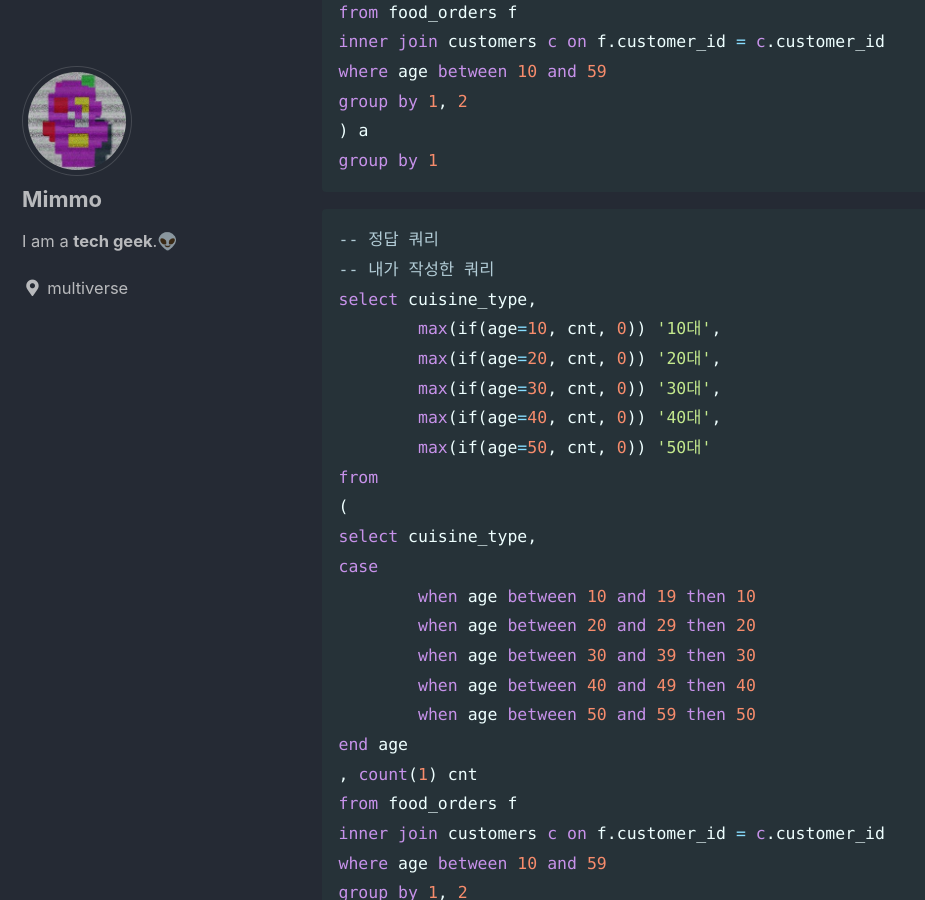
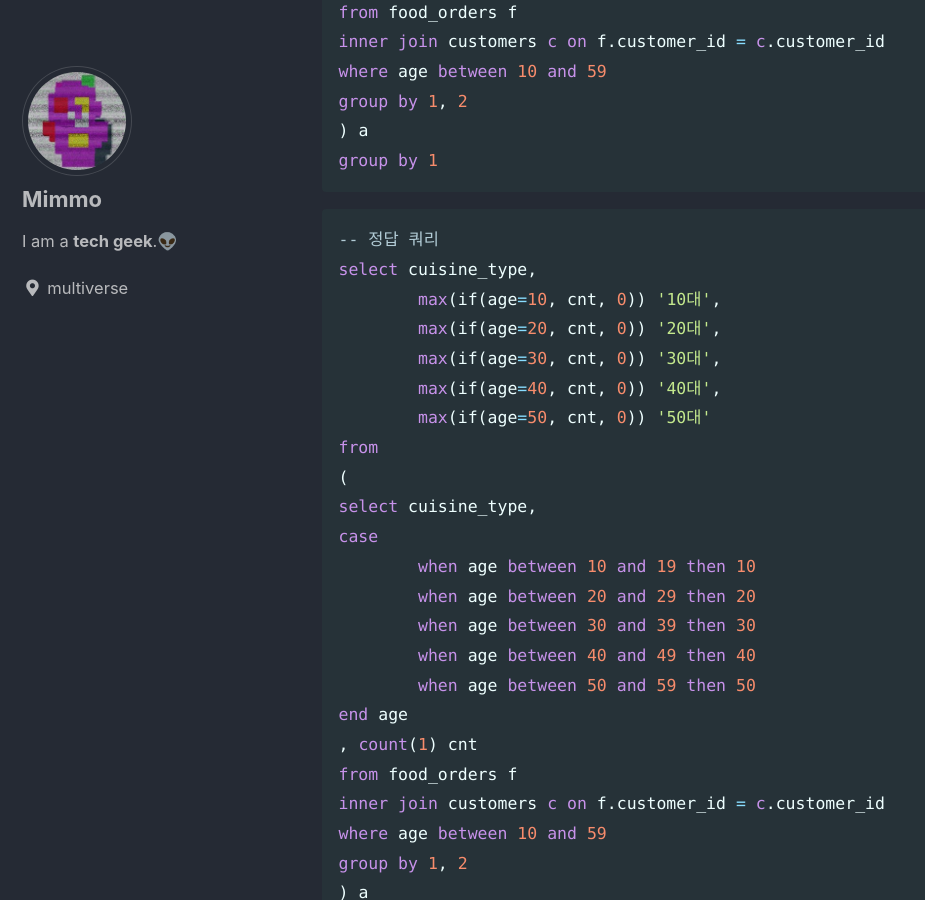
Before and after one commit to dadaproto/dadaproto.github.io, a Jekyll site: the page built from _posts/2024-01-27-til-week-five-02.md, in a window 1280 px wide and 900 px high, scrolled down 4925 px. Shown: the whole window, without its empty margins (0-925 px from the left). Built offline with Jekyll 4.4.1, drawn with Linux system fonts in a browser that asks for light colours; cached includes are drawn as plain includes; some web fonts are replaced.

Commit message:
Update til week five 02

````diff
--- a/_posts/2024-01-27-til-week-five-02.md
+++ b/_posts/2024-01-27-til-week-five-02.md
@@ -157,7 +157,6 @@ group by 1
 
 ```sql
 -- 정답 쿼리
--- 내가 작성한 쿼리
 select cuisine_type,
 	max(if(age=10, cnt, 0)) '10대',
 	max(if(age=20, cnt, 0)) '20대',
````
